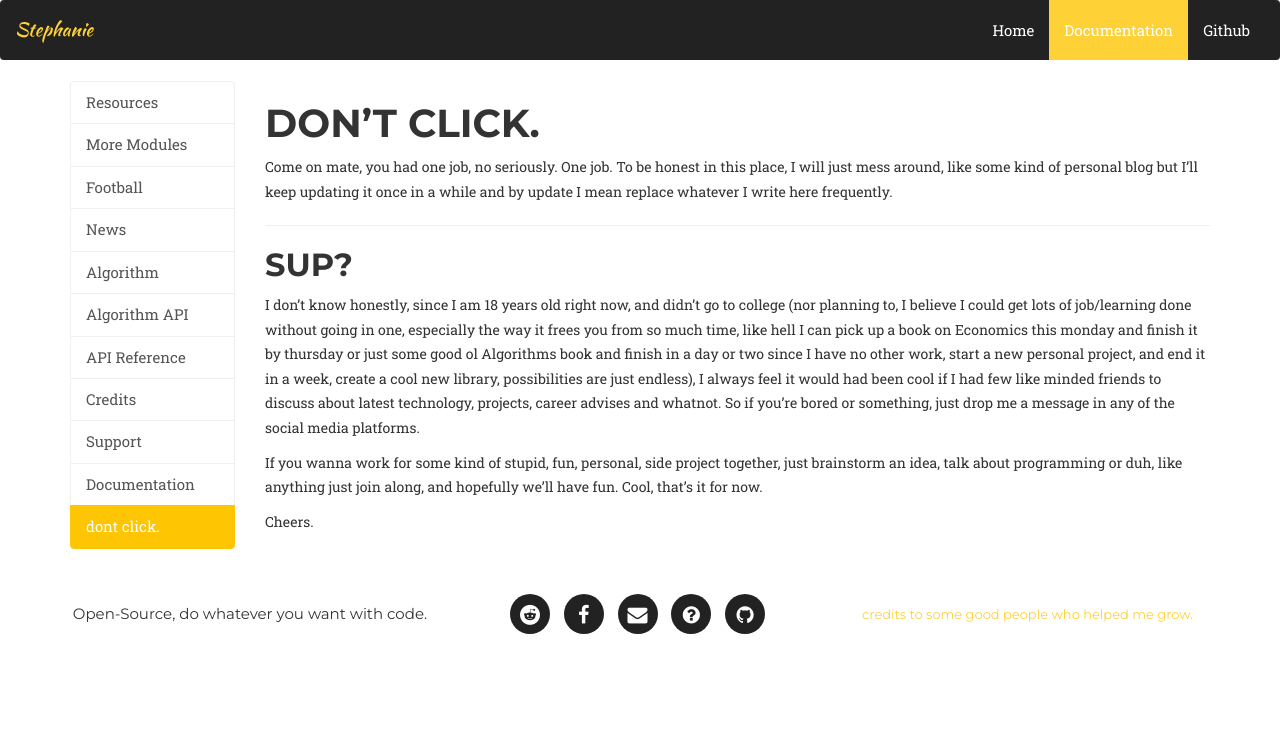
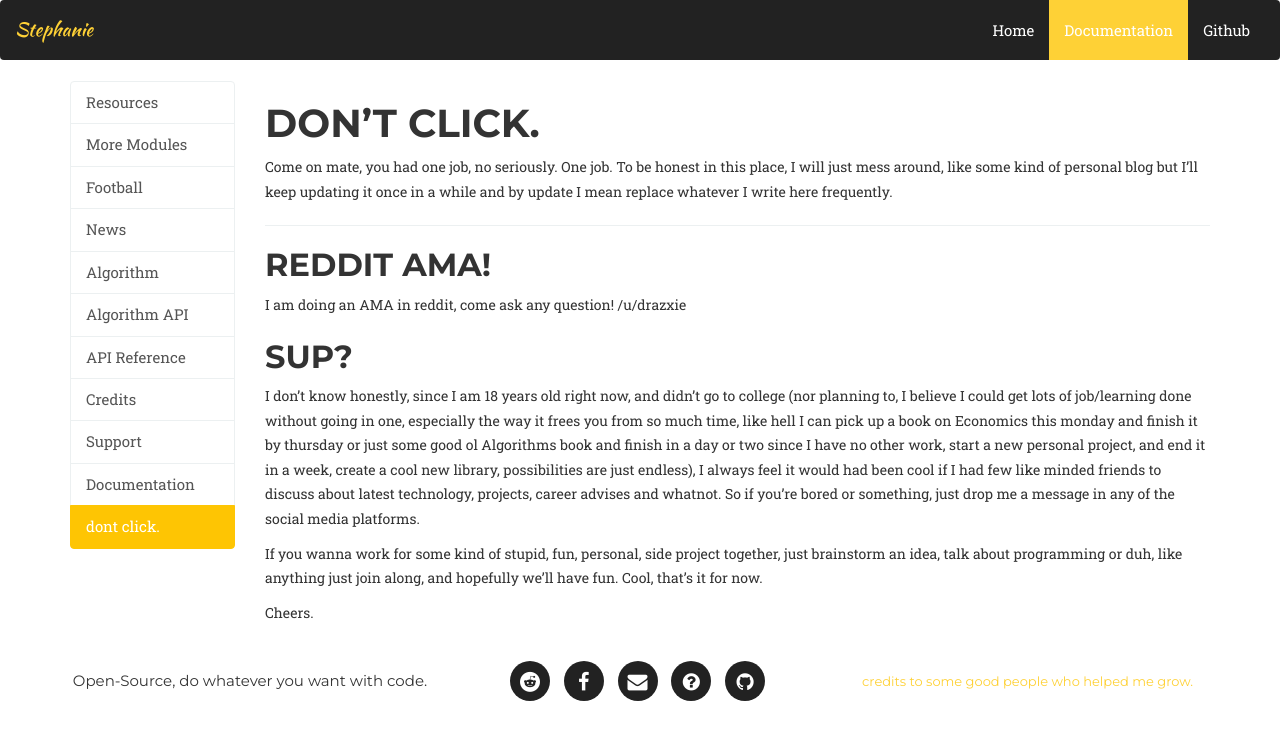
Before and after one commit to SlapBot/slapbot.github.io, a Jekyll site: the page built from documentation/resources/blog/index.md, in a window 1280 px wide. Shown: the top 740 px of the page. Built offline with Jekyll 4.4.1, drawn with Linux system fonts in a browser that asks for light colours; nearby versions of some CDN libraries; some web fonts are replaced.

Commit message:
reddit AMA

```diff
--- a/documentation/resources/blog/index.md
+++ b/documentation/resources/blog/index.md
@@ -9,6 +9,10 @@ Come on mate, you had one job, no seriously. One job. To be honest in this place
 
 <hr>
 
+## REDDIT AMA!
+
+I am doing an AMA in reddit, come ask any question! /u/drazxie
+
 ## Sup?
 
 I don't know honestly, since I am 18 years old right now, and didn't go to college (nor planning to, I believe I could get lots of job/learning done without going in one, especially the way it frees you from so much time, like hell I can pick up a book on Economics this monday and finish it by thursday or just some good ol Algorithms book and finish in a day or two since I have no other work, start a new personal project, and end it in a week, create a cool new library, possibilities are just endless), I always feel it would had been cool if I had few like minded friends to discuss about latest technology, projects, career advises and whatnot. So if you're bored or something, just drop me a message in any of the social media platforms.
```
